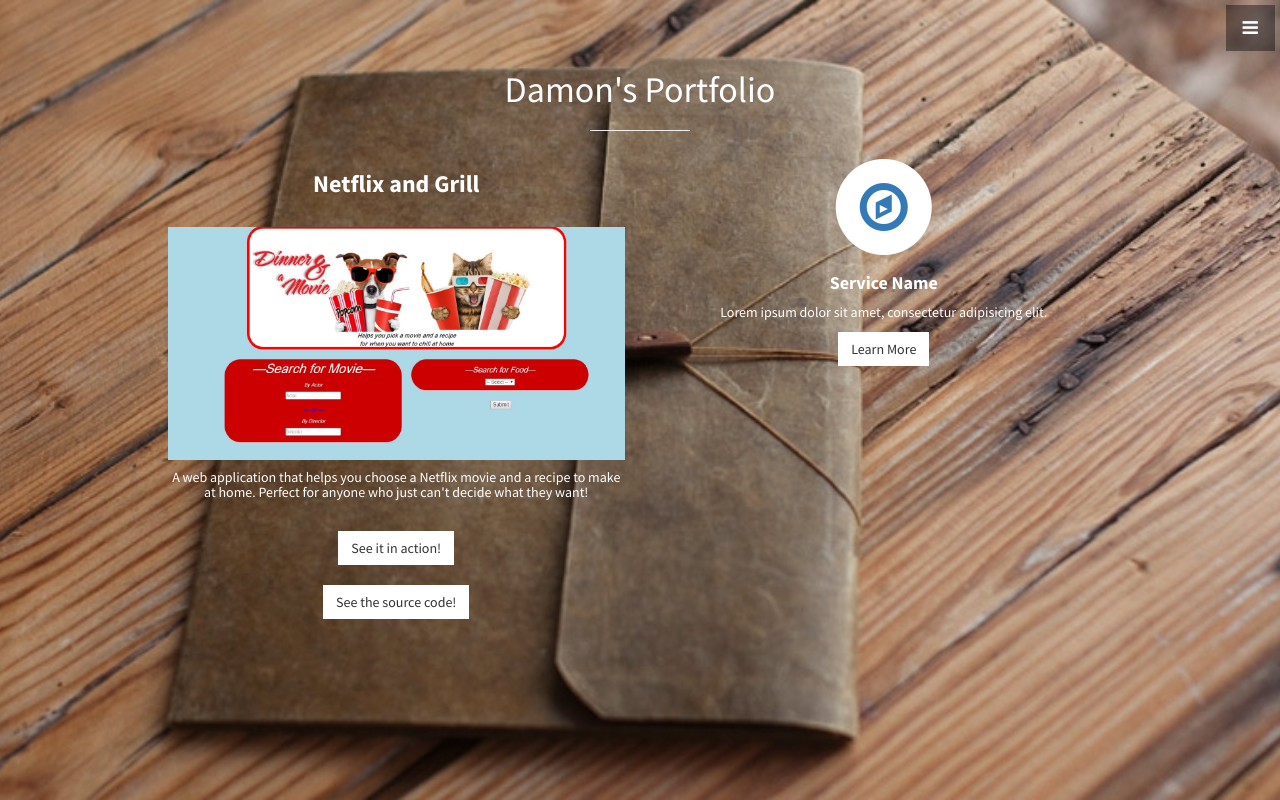
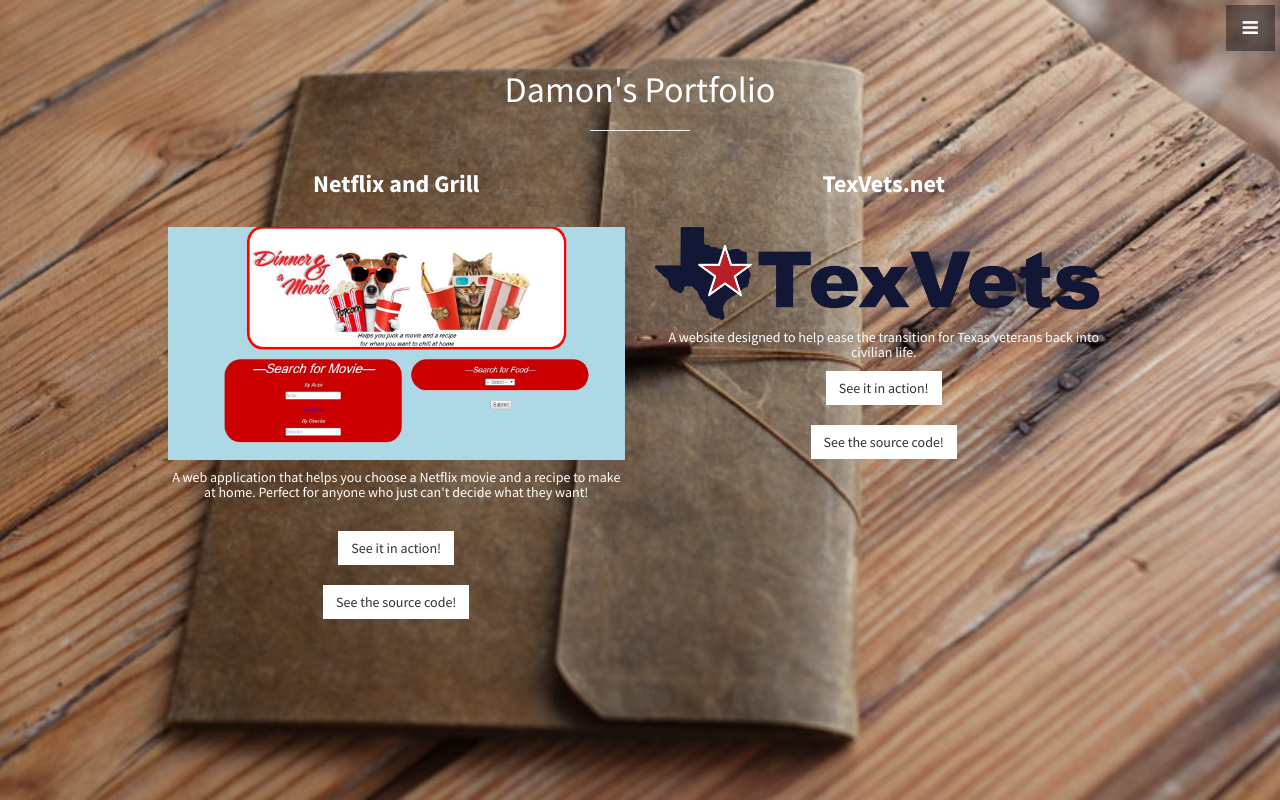
Before and after one commit to DamonFoster/FinalPortfolio, a PHP site: page /portfolio.html in a window 1280 px wide. Run offline with PHP 8.4, Linux system fonts and the light colour scheme.

Commit message:
adding project 2

```diff
--- a/css/stylish-portfolio.css
+++ b/css/stylish-portfolio.css
@@ -501,6 +501,9 @@
     margin-bottom: 30px;
 }
 
+.port2 {
+    margin-bottom: 30px;
+}
 .services {
     padding: 200px 0;
 }
--- a/portfolio.html
+++ b/portfolio.html
@@ -72,16 +72,21 @@
                             </div>
                         </div>
                         <div class="col-md-6 col-sm-6">
-                            <div class="service-item">
-                                <span class="fa-stack fa-4x">
-                                <i class="fa fa-circle fa-stack-2x"></i>
-                                <i class="fa fa-compass fa-stack-1x text-primary"></i>
-                            </span>
-                                <h4>
-                                    <strong>Service Name</strong>
-                                </h4>
-                                <p>Lorem ipsum dolor sit amet, consectetur adipisicing elit.</p>
-                                <a href="#" class="btn btn-light">Learn More</a>
+                            <div class="port2">
+
+                                <h3><strong>TexVets.net</strong></h3>
+
+                                <br>
+
+                                <img src="img/texvet-logo.png">
+
+                                <h5>A website designed to help ease the transition for Texas veterans back into civilian life.</h5>
+
+                                <a href="www.texvets.net" class="btn btn-light">See it in action!</a>
+
+                                <br><br>
+
+                                <a href="https://github.com/Huntario/TexVets.net" class="btn btn-light">See the source code!</a>
                             </div>
                         </div>
                     </div>
```
Also changed, not shown: img/texvet-logo.png (added).
